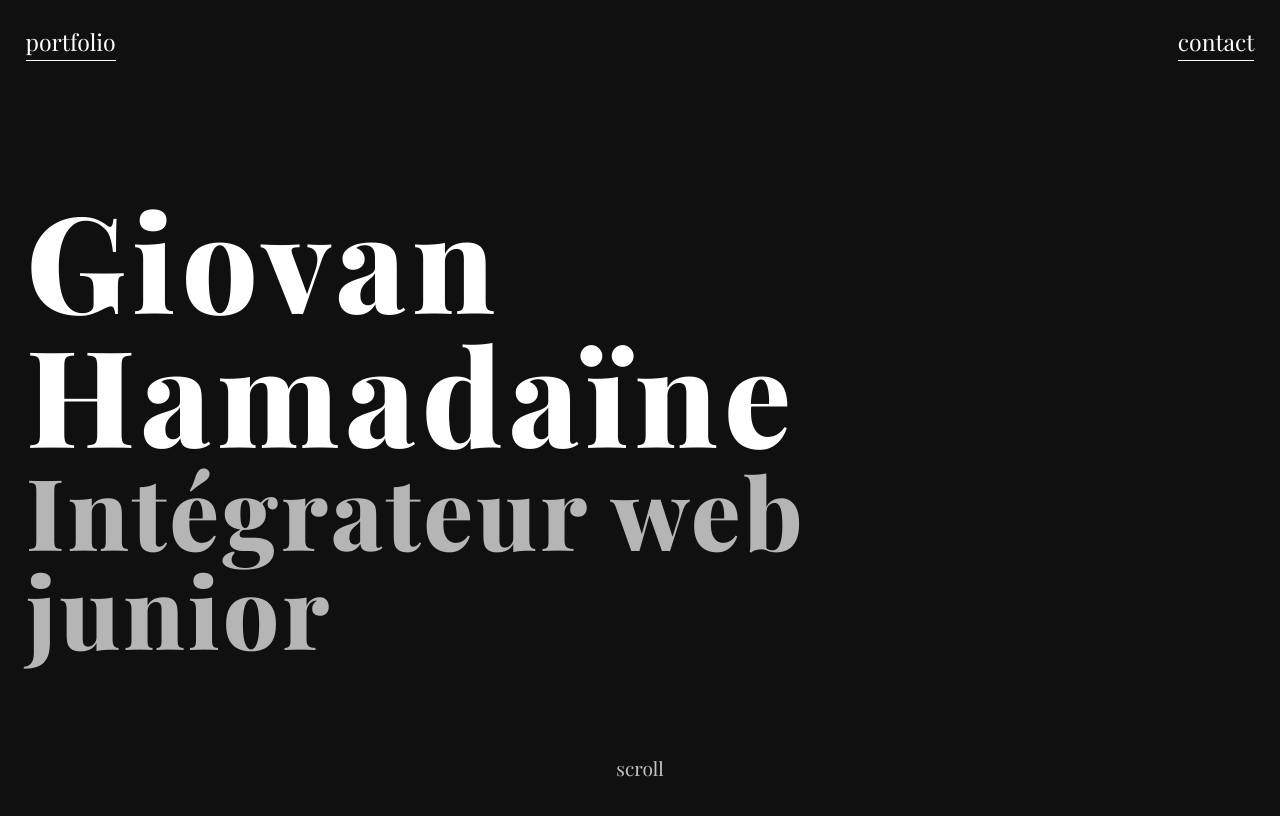
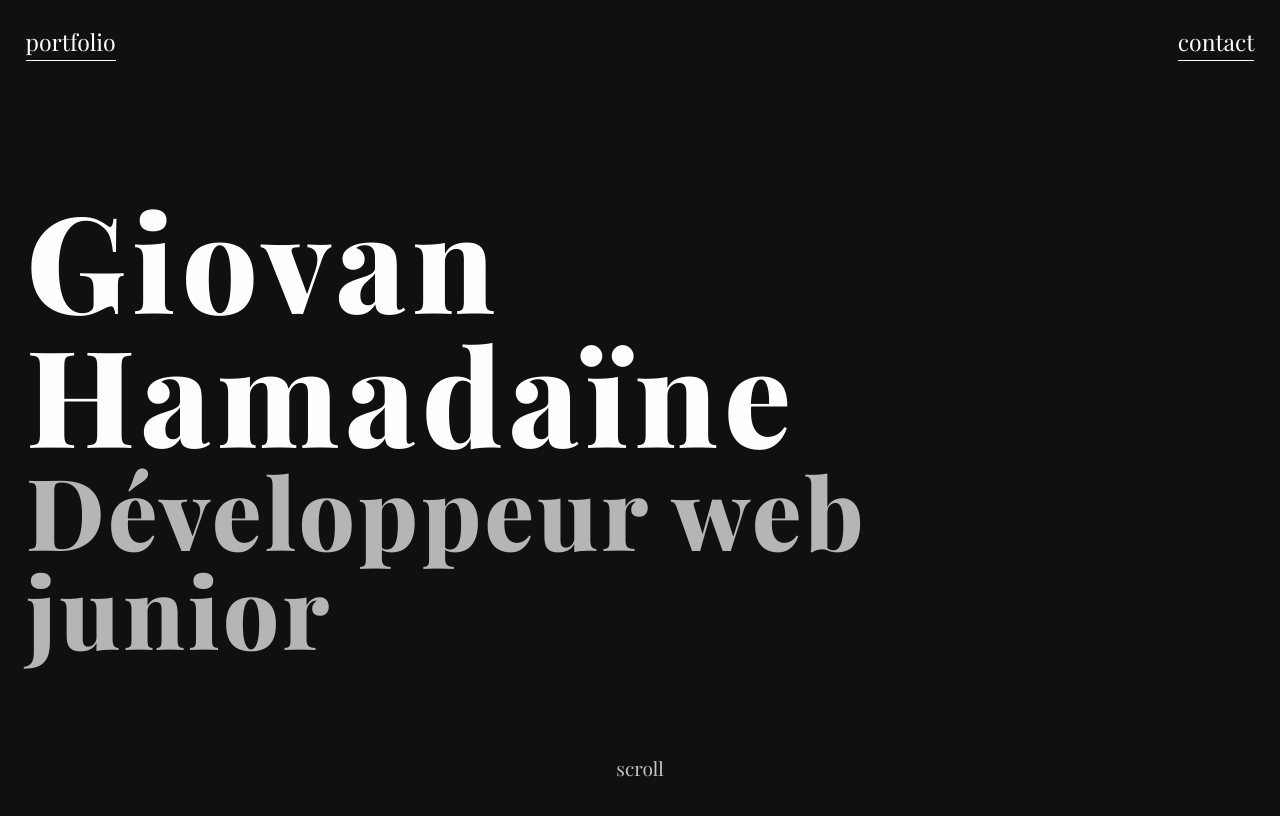
Before and after one commit to GioGio-Armani/GioGio-armani.github.io, a plain HTML site: page index.html in a window 1280 px wide. Shown: the top 816 px of the page. Drawn offline with Linux system fonts and the light colour scheme.

Commit message:
modif Hero

```diff
--- a/index.html
+++ b/index.html
@@ -35,7 +35,7 @@
                 data-scroll-direction="horizontal"
                 data-scroll-position="left"
               >
-                Intégrateur web
+                Développeur web
               </h2>
             </div>
           </div>
```
